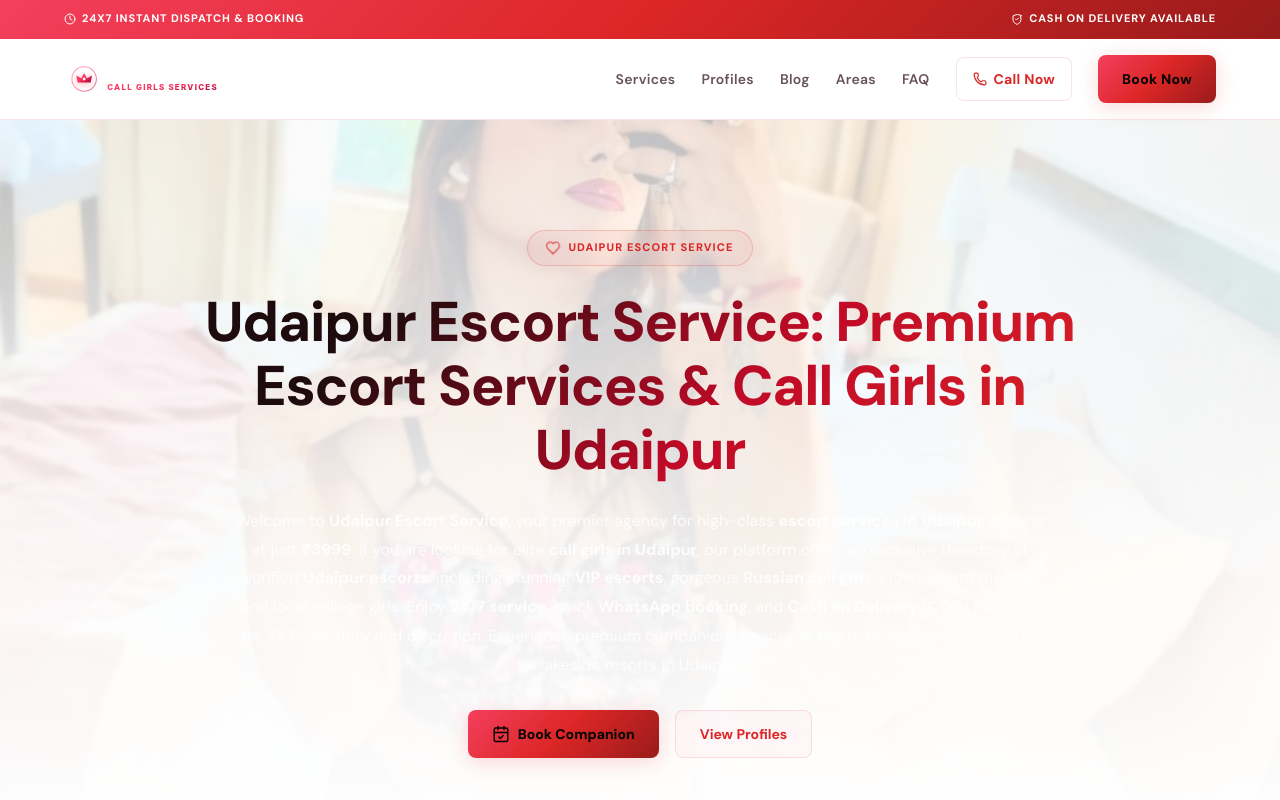
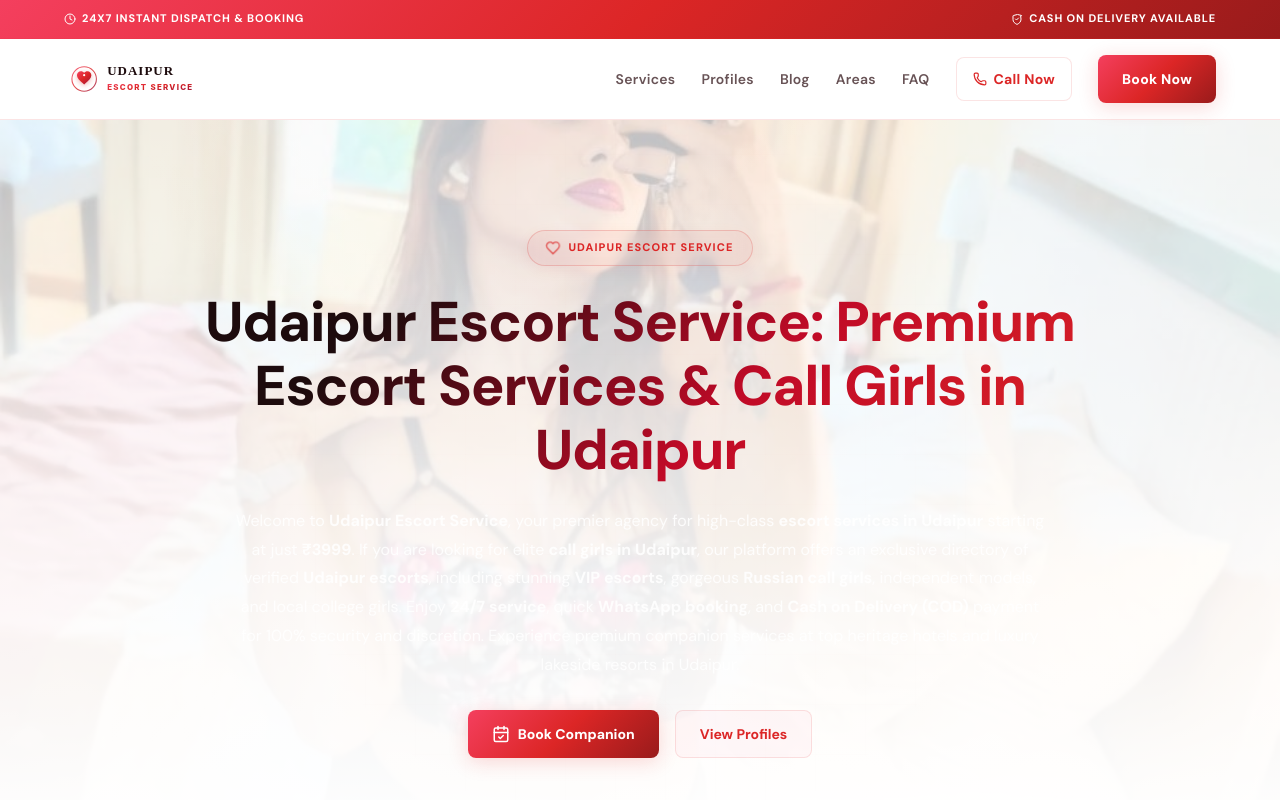
Before and after one commit to udaipuresorthub-del/velvet-affair, a Next.js app: page / in a window 1280 px wide. Shown: the top 800 px of the page. Built offline with nearby package versions, Linux system fonts and the light colour scheme.

Commit message:
Update logo to love-red heart emblem, update favicon, and change gold button text color to white

```diff
--- a/src/app/globals.css
+++ b/src/app/globals.css
@@ -327,7 +327,7 @@
 .button.gold,
 button.gold {
   background: var(--gold-gradient);
-  color: #080602;
+  color: #ffffff;
   border: none;
   font-weight: 800;
   box-shadow: 0 4px 20px var(--gold-glow);
```
Also changed, not shown: public/favicon.svg, public/logo.svg.
